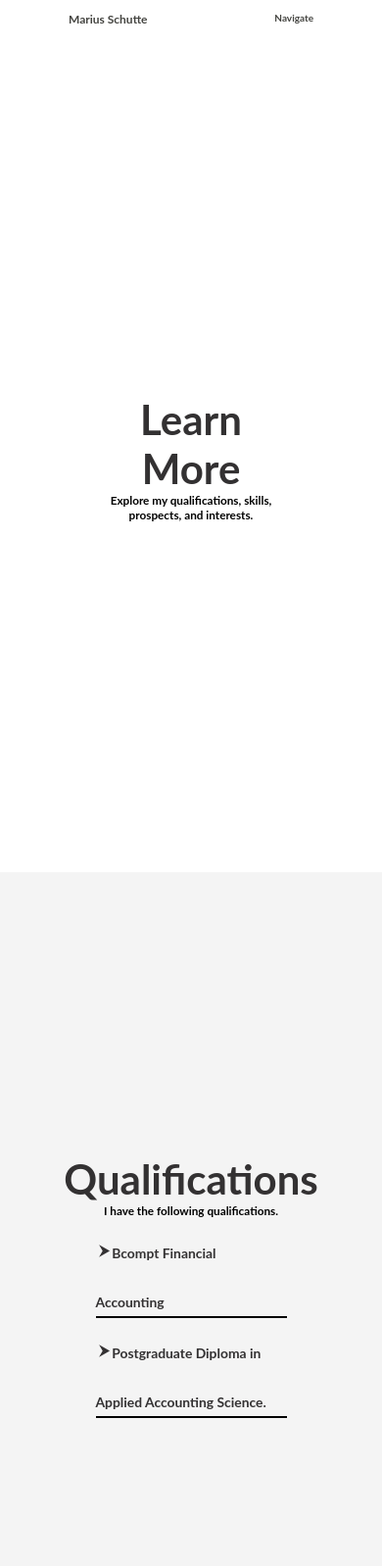
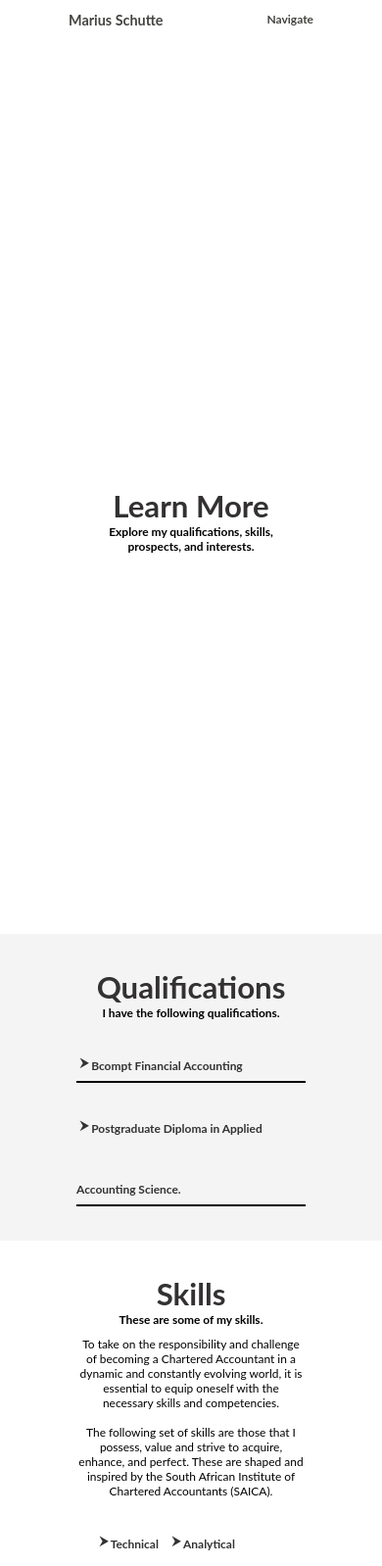
Before and after one commit to marsbsp/mariusschutte.pro-website, a plain HTML site: page Pages/learn.html in a window 390 px wide. Shown: the top 1598 px of the page at 98% size. Drawn offline with nearby package versions, Linux system fonts and the light colour scheme; a web font is replaced by a local one.

Commit message:
adjust responsiveness

```diff
--- a/Styles/style.css
+++ b/Styles/style.css
@@ -183,7 +183,7 @@ header {
     display: flex;
     flex-direction: column;
     align-items: center;
-    font-size: 72px;
+    font-size: 82px;
 }
 
 .section-container > h2 {
@@ -193,6 +193,7 @@ header {
 
 .section-container > h3 {
     font-size: 0.33em;
+    text-align: center;
 }
 
 .section-container > p {
@@ -200,7 +201,7 @@ header {
     text-align: center;
     margin-top: 20px;
     font-size: 0.28em;
-    color: var(--light-grey);
+    color: var(--black);
 }
 
 .skills-list {
@@ -250,18 +251,18 @@ header {
 
 .dropdown-content table,
 .dropdown-content p {
-    color: var(--light-grey);
+    color: var(--black);
     font-size: 0.25em;
 }
 
 .dropdown-content table {
-    color: var(--black);
     margin: 20px 0 20px 0;
 }
 
 .dropdown-content p {
     padding: 20px 0 0 0;
     border-top: #000000 1px solid;
+    font-weight: 600;
 }
 
 .dropdown-content th:nth-child(-n+3) {
@@ -281,6 +282,7 @@ header {
 }
 
 .learn-more-buttons a {
+    text-align: center;
     font-size: .33em;
     text-decoration: none;
     font-weight: bold;
@@ -418,10 +420,6 @@ footer a {
 }
 
 @media screen and (max-width: 1400px) {
-    html {
-        font-size: 14px;
-    }
-
     .c1 > a img {
         width: 100px;
         height: 100px;
@@ -453,11 +451,11 @@ footer a {
     }
 
     .nav-elements {
-        font-size: 16px;
+        font-size: 18px;
     }
 
     .section-container {
-        font-size: 62px;
+        font-size: 72px;
     }
 
     .learn-more-buttons a {
@@ -467,7 +465,7 @@ footer a {
 
 @media screen and (max-width: 1200px) {
     html {
-        font-size: 12px;
+        font-size: 14px;
     }
 
     .c1 > a img {
@@ -509,11 +507,10 @@ footer a {
     .nav-elements {
         margin-left: 115px;
         margin-right: 115px;
-        font-size: 14px;
     }
 
     .section-container {
-        font-size: 52px;
+        font-size: 62px;
         margin: 50px 115px 50px 115px;
     }
 
@@ -529,7 +526,7 @@ footer a {
 
 @media screen and (max-width: 1024px) {
     html {
-        font-size: 10px;
+        font-size: 12px;
     }
 
     .c1 > a img {
@@ -567,11 +564,11 @@ footer a {
     .nav-elements {
         margin-left: 105px;
         margin-right: 105px;
-        font-size: 12px;
+        font-size: 16px;
     }
 
     .section-container {
-        font-size: 42px;
+        font-size: 62px;
         margin: 45px 105px 40px 105px;
     }
 
@@ -624,6 +621,13 @@ footer a {
         height: 2px;
     }
 
+    .nav-list {
+        display: flex;
+        flex-direction: column;
+        align-items: flex-end;
+        backdrop-filter: blur(5px);
+    }
+
     .nav-list li {
         display: block;
         margin-left: 0;
@@ -640,7 +644,7 @@ footer a {
     }
 
     .section-container {
-        font-size: 52px;
+        font-size: 62px;
     }
 
     .section-container > h2 {
@@ -653,23 +657,41 @@ footer a {
     }
 
     .section-container > p {
+        width: 60vw;
         font-size: 0.23em;
         margin-top: 10px;
     }
 
+    .section-container > h2 {
+        font-size: 0.7em;
+    }
+
+    #qualifications {
+        height: auto;
+    }
+
+
     .learn-more-buttons {
         margin-top: 10px;
+        flex-direction: column;
     }
 
     .learn-more-buttons a {
         padding: 5px 20px 5px 20px;
-        font-size: .23em;
     }
 
     #contact-form {
         height: 50vh;
         margin-top: 10px;
         width: 60vw;
+    }
+
+    #skills {
+        height: auto;
+    }
+
+    .dropdown-item {
+        font-size: 0.23em;
     }
 
     .contact-container {
@@ -698,7 +720,7 @@ footer a {
 
 @media screen and (max-width: 480px) {
     html {
-        font-size: 8px;
+        font-size: 10px;
     }
 
     .c1 > a img {
@@ -724,15 +746,32 @@ footer a {
         font-size: 40px;
     }
 
+    .qualification-list {
+        width: 60vw;
+    }
+
+    .dropdown-content table,
+    .dropdown-content p {
+        font-size: 0.2em;
+    }
+
     .nav-elements {
         margin-left: 70px;
         margin-right: 70px;
-        font-size: 10px;
+        font-size: 12px;
     }
 
     .section-container {
         margin: 35px 70px 35px 70px;
-        font-size: 42px;
+        font-size: 52px;
+    }
+
+    .section-container > h2 {
+        font-size: 0.6em;
+    }
+
+    .section-container > h3 {
+        font-size: 0.23em;
     }
 
     footer div {
```
